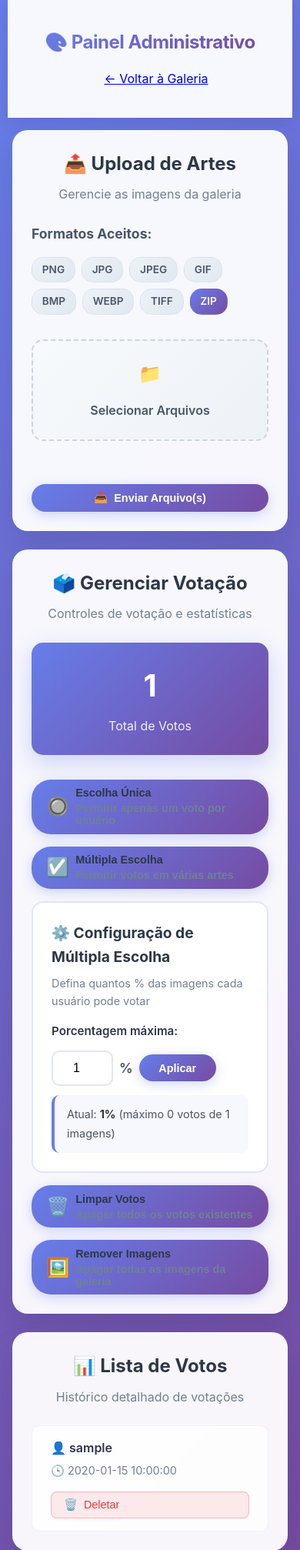
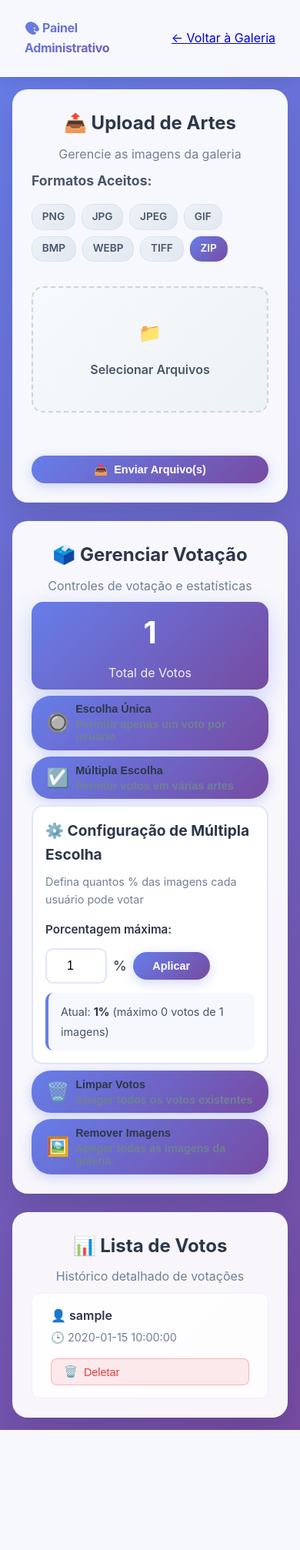
Before and after one commit to paulosergiolima/sitezinho, a Flask app: template templates/admin.html in a window 390 px wide. Shown: the top 2014 px of the page at 77% size. After the commit the page ends 1858 px from the top, so only its background shows below. Run offline with Flask 3, Linux system fonts and the light colour scheme; tables that the repository leaves empty hold one stand-in row (values such as "Sample post"); the template is opened without the code that fills it: values that come from a table or form of the project are taken from there, most other values are stand-ins (such as "Sample title", 1, 10 or a date in 2020).

Commit message:
Enhance admin header and layout styles
- Set admin header width to 100% and adjusted padding for better alignment.
- Improved layout of admin header content for better space distribution.
- Modified margins and padding for various elements to enhance visual consistency.
- Increased vertical padding for upload areas and adjusted minimum heights for mobile responsiveness.
- Updated styles for mobile views to ensure proper alignment and spacing.

```diff
--- a/static/css/style.css
+++ b/static/css/style.css
@@ -815,6 +815,7 @@ header {
 
 /* Admin Header */
 .admin-header {
+    width: 100%;
     background: rgba(255, 255, 255, 0.95);
     backdrop-filter: blur(20px);
     border-bottom: 1px solid rgba(255, 255, 255, 0.2);
@@ -822,6 +823,7 @@ header {
     position: sticky;
     top: 0;
     z-index: 100;
+    padding: 0% !important;
 }
 
 .admin-header-content {
@@ -829,8 +831,9 @@ header {
     margin: 0 auto;
     padding: 1.5rem 2rem;
     display: flex;
-    justify-content: space-between;
+    justify-content: space-between; /* Distributes title and button to opposite ends */
     align-items: center;
+    width: 100%; /* Ensures full width for proper space distribution */
 }
 
 .admin-header h1 {
@@ -845,7 +848,7 @@ header {
 }
 
 .back-btn {
-    margin-left: 1rem;
+    margin-left: auto; /* Pushes button to the right end of the container */
     /* Inherits base button styles */
 }
 
@@ -855,7 +858,6 @@ header {
     margin: 0 auto;
     padding: 2rem;
     display: flex;
-    flex-direction: column;
     gap: 2rem;
 }
 
@@ -870,7 +872,7 @@ header {
 }
 
 .section-header {
-    margin-bottom: 1.5rem;
+    margin-bottom: 0.5rem;
     text-align: center;
 }
 
@@ -937,7 +939,8 @@ header {
     align-items: center;
     justify-content: center;
     gap: 1rem;
-    padding: 2rem;
+    padding: 3.5rem 2rem; /* Increased vertical padding for larger upload area */
+    min-height: 200px; /* Ensures minimum height for upload box */
     border: 2px dashed #cbd5e0;
     border-radius: 15px;
     background: linear-gradient(135deg, #f7fafc, #edf2f7);
@@ -1022,13 +1025,13 @@ header {
     display: grid;
     grid-template-columns: repeat(auto-fit, minmax(200px, 1fr));
     gap: 1rem;
-    margin-bottom: 2rem;
+    margin-bottom: 0.5rem;
 }
 
 .stat-card {
     background: linear-gradient(135deg, #667eea, #764ba2);
     color: white;
-    padding: 1.5rem;
+    padding: 0.5rem;
     border-radius: 15px;
     text-align: center;
     box-shadow: 0 10px 30px rgba(102, 126, 234, 0.3);
@@ -1049,7 +1052,7 @@ header {
 .vote-controls {
     display: grid;
     grid-template-columns: repeat(auto-fit, minmax(280px, 1fr));
-    gap: 1rem;
+    gap: 0.5rem;
 }
 
 .control-button {
@@ -1143,8 +1146,8 @@ header {
     background: rgba(255, 255, 255, 0.9);
     border: 2px solid rgba(102, 126, 234, 0.2);
     border-radius: 15px;
-    padding: 1.5rem;
-    margin: 1rem 0;
+    padding: 1rem;
+    margin: 0.5rem 0;
     backdrop-filter: blur(10px);
 }
 
@@ -1275,19 +1278,30 @@ header {
 
 /* Mobile Responsiveness */
 @media (max-width: 768px) {
+
+    .admin-header {
+        align-items: center;
+        padding: 0% !important;
+    }
+
+    .admin-header a.back-btn {
+        margin-left: auto; /* Maintains right alignment on mobile */
+        flex-shrink: 0; /* Prevents button from shrinking */
+    }
+
     .admin-header-content {
-        flex-direction: column;
+        flex-direction: row;
         gap: 1rem;
-        text-align: center;
     }
 
     .admin-header h1 {
-        font-size: 1.5rem;
+        font-size: 1rem;
     }
 
     .admin-container {
         padding: 1rem;
         gap: 1.5rem;
+        flex-direction: column;
     }
 
     .admin-section {
@@ -1305,7 +1319,8 @@ header {
     }
 
     .file-input-label {
-        padding: 1.5rem;
+        padding: 2.5rem 1.5rem; /* Increased vertical padding for mobile but kept reasonable */
+        min-height: 150px; /* Smaller minimum height for mobile screens */
         flex-direction: column;
     }
 }
```
